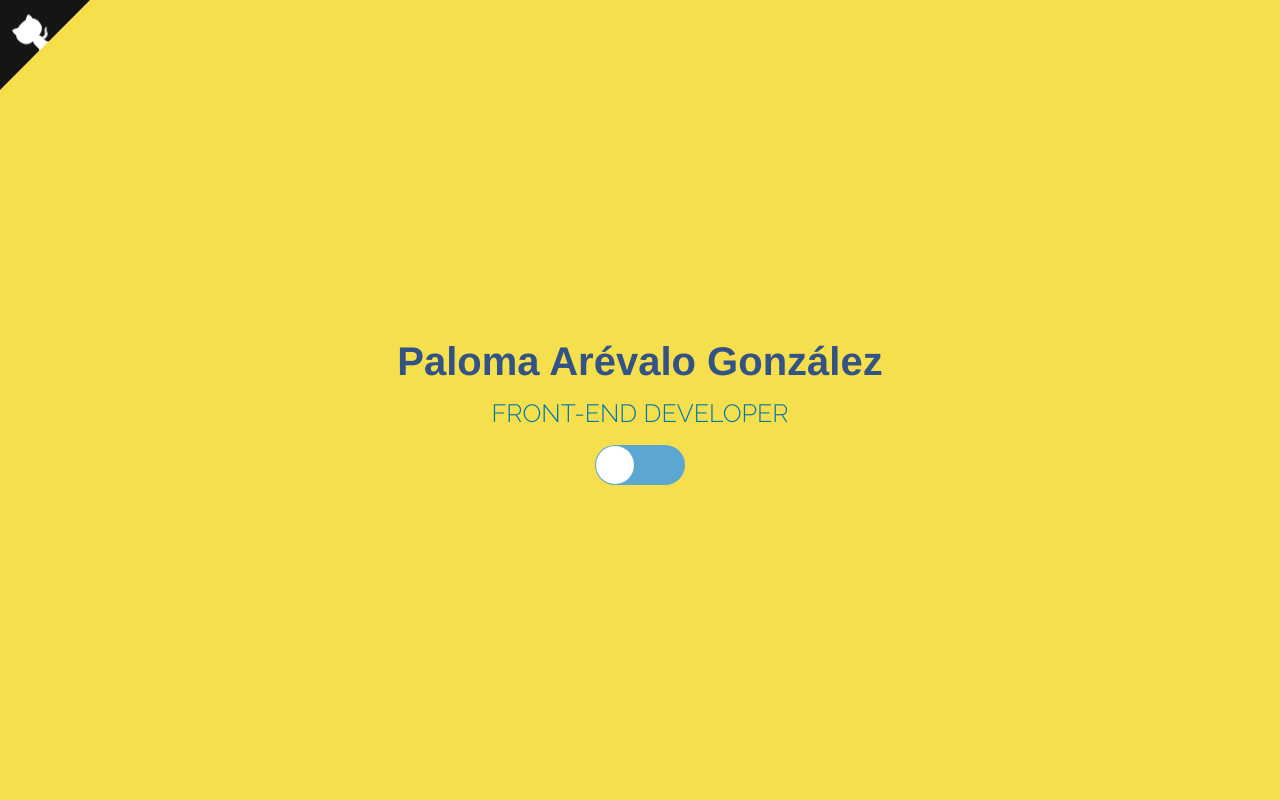
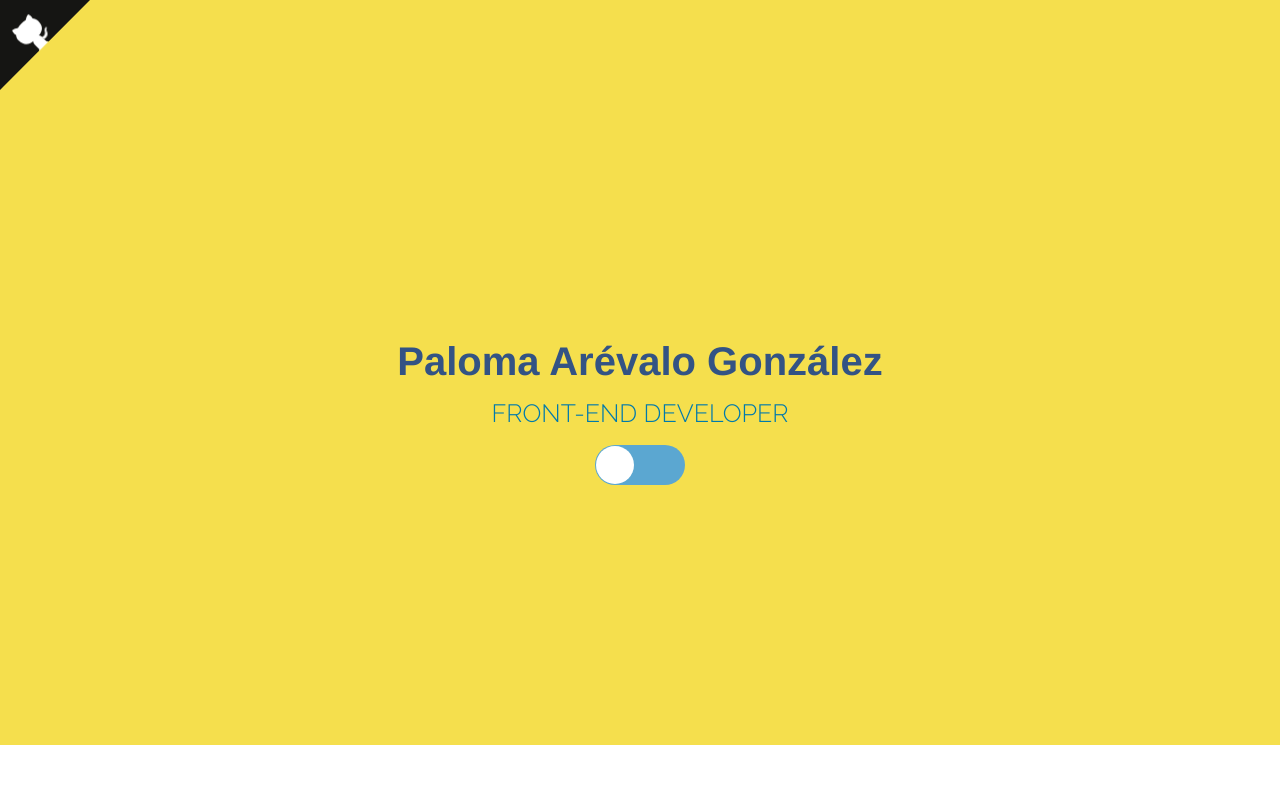
Before and after one commit to PalomaArevaloG/portfolio, a React (Create React App) app: page / in a window 1280 px wide. Shown: the top 800 px of the page. Built offline with nearby package versions, Linux system fonts and the light colour scheme; some icons are missing.

Commit message:
langiage fix

```diff
--- a/src/App.scss
+++ b/src/App.scss
@@ -77,7 +77,6 @@ header {
 	font-size: 25px;
 	background-color: #f5df4d;
 	padding-bottom: 10px;
-	padding-top: 80px;
 }
 
 header h1 {
```
